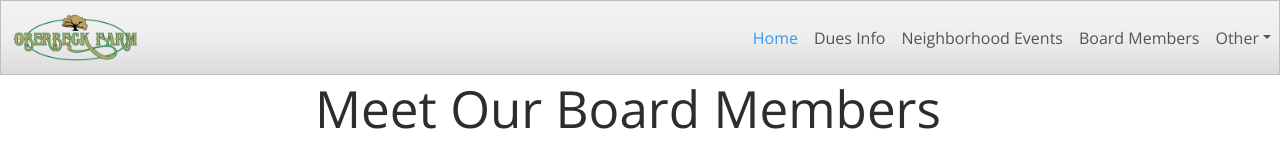
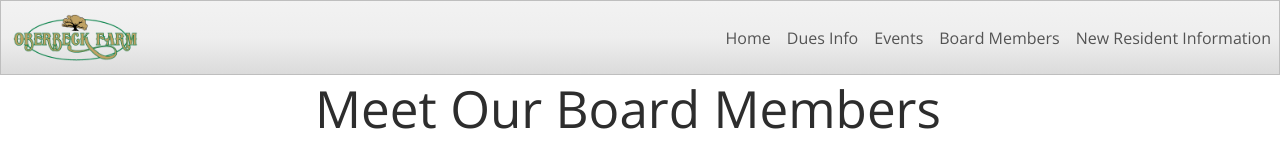
Before and after one commit to NatalieYaspo/OberbeckFarm, a React (Vite) app: page /boardmembers in a window 1280 px wide. Shown: the top 150 px of the page. Built offline with nearby package versions, Linux system fonts and the light colour scheme.

Commit message:
updated nav bar

```diff
--- a/src/components/NavTabs.jsx
+++ b/src/components/NavTabs.jsx
@@ -6,37 +6,70 @@ function NavTabs() {
   return (
     <nav className="navbar navbar-expand-lg bg-light fixed-top" data-bs-theme="light">
       <div className="container-fluid">
-        <a className="navbar-brand" href="/"><img src="../Logo.png" width="125"/></a>
+        <a className="navbar-brand" href="/"><img src="../Logo.png" width="125" /></a>
         {/* <button className="navbar-toggler" type="button" data-bs-toggle="collapse" data-bs-target="#navbarColor03" aria-controls="navbarColor03" aria-expanded="false" aria-label="Toggle navigation">
           <span className="navbar-toggler-icon"></span>
         </button> */}
         <div className="collapse navbar-collapse position-absolute end-0" id="navbarColor03">
           <ul className="navbar-nav me-auto">
             <li className="nav-item">
-              <a className="nav-link active" href="/">Home
-                <span className="visually-hidden">(current)</span>
-              </a>
+              <Link
+                to="/"
+                // Check to see if the currentPage is `Home`, and if so we use the active link class from bootstrap. Otherwise, we set it to a normal nav-link
+                className={currentPage === '/Home' ? 'nav-link active' : 'nav-link'}>
+                Home
+              </Link>
+            </li>
+
+            <li className="nav-item">
+              <Link
+                to="/duesinfo"
+                // Check to see if the currentPage is `Dues Info`, and if so we use the active link class from bootstrap. Otherwise, we set it to a normal nav-link
+                className={currentPage === '/DuesInfo' ? 'nav-link active' : 'nav-link'}>
+                Dues Info
+              </Link>
             </li>
             <li className="nav-item">
-              <a className="nav-link" href="/duesinfo">Dues Info</a>
+              <Link
+                to="/events"
+                // Check to see if the currentPage is `Dues Info`, and if so we use the active link class from bootstrap. Otherwise, we set it to a normal nav-link
+                className={currentPage === '/Events' ? 'nav-link active' : 'nav-link'}>
+                Events
+              </Link>
             </li>
             <li className="nav-item">
-              <a className="nav-link" href="/events">Neighborhood Events</a>
+              <Link
+                to="/boardmembers"
+                // Check to see if the currentPage is `Board Members`, and if so we use the active link class from bootstrap. Otherwise, we set it to a normal nav-link
+                className={currentPage === '/BoardMembers' ? 'nav-link active' : 'nav-link'}>
+                Board Members
+              </Link>
             </li>
             <li className="nav-item">
-              <a className="nav-link" href="/boardmembers">Board Members</a>
+              {/* SWAP THIS IN ONCE ALL SUB DOCUMENT PAGES ARE BUILT */}
+              {/* <Link
+                to="/documents"
+                // Check to see if the currentPage is `Documents`, and if so we use the active link class from bootstrap. Otherwise, we set it to a normal nav-link
+                className={currentPage === '/documents' ? 'nav-link active' : 'nav-link'}>
+                Documents
+              </Link> */}
+              <Link
+                to="/newresidentinfo"
+                // Check to see if the currentPage is `New Resident Info`, and if so we use the active link class from bootstrap. Otherwise, we set it to a normal nav-link
+                className={currentPage === '/newresidentinfo' ? 'nav-link active' : 'nav-link'}>
+                New Resident Information
+              </Link>
             </li>
-            <li className="nav-item dropdown">
+            {/* REMOVE BELOW THIS LINE_____ */}
+            {/* <li className="nav-item dropdown">
               <a className="nav-link dropdown-toggle" data-bs-toggle="dropdown" href="#" role="button" aria-haspopup="true" aria-expanded="false">Other</a>
               <div className="dropdown-menu">
                 <a className="dropdown-item" href="#">New Resident Information</a>
                 <a className="dropdown-item" href="#">Annual Meeting Minutes</a>
                 <a className="dropdown-item" href="#">Directory</a>
                 <a className="dropdown-item" href="#">Vendor Recommendations</a>
-                <div className="dropdown-divider"></div>
-                <a className="dropdown-item" href="#">Separated link</a>
               </div>
-            </li>
+            </li> */}
           </ul>
         </div>
       </div>
--- a/src/main.jsx
+++ b/src/main.jsx
@@ -17,6 +17,7 @@ import HomePage from './pages/HomePage';
 import DuesInfoPage from './pages/DuesInfoPage';
 import EventsPage from './pages/EventsPage';
 import BoardMembersPage from './pages/BoardMembersPage';
+import NewResidentInfoPage from './pages/NewResidentInfoPage';
 
 // Define the accessible routes, and which components respond to which URL
 const router = createBrowserRouter([
@@ -45,6 +46,10 @@ const router = createBrowserRouter([
         path: 'boardmembers',
         element: <BoardMembersPage />,
       },
+      {
+        path: 'newresidentinfo',
+        element: <NewResidentInfoPage />,
+      },
     ],
   },
 ]);
--- a/src/pages/BoardMembersPage.jsx
+++ b/src/pages/BoardMembersPage.jsx
@@ -1,4 +1,4 @@
-export default function Home() {
+export default function Board() {
   return (
     <div>
       {/* <section className="py-5 text-center container"> */}
--- a/src/pages/EventsPage.jsx
+++ b/src/pages/EventsPage.jsx
@@ -1,4 +1,4 @@
-export default function Home() {
+export default function Events() {
   return (
     <div>
       <div id="myCarousel" className="carousel slide mb-6 pointer-event" data-bs-ride="carousel">
--- /dev/null
+++ b/src/pages/NewResidentInfoPage.jsx
@@ -0,0 +1,20 @@
+// import Image from '../images/NatalieYaspo.jpg' //Image of front entrance sign?
+
+export default function NewResidentInfo() {
+    return (
+      <div className="container col-xxl-8 px-4 py-5">
+        <div className="row flex-lg-row-reverse align-items-center g-5 py-5">
+          <div className="col-10 col-sm-8 col-lg-4 px-4">
+            {/* <img src={Image} className="d-block mx-lg-auto img-fluid shadow p-3 mb-5 bg-white rounded" width={700} height={500} /> */}
+          </div>
+          <div className="col-lg-8 px-4">
+            <h1 className="display-5 fw-bold text-primary lh-1 mb-3">New Resident Info</h1>
+            <p className="lead text-light">SOme information about the neighborhood.
+              <br></br>
+              <br></br>
+              We will figure something out to go here.</p>
+          </div>
+        </div>
+      </div>
+    );
+  }
```
